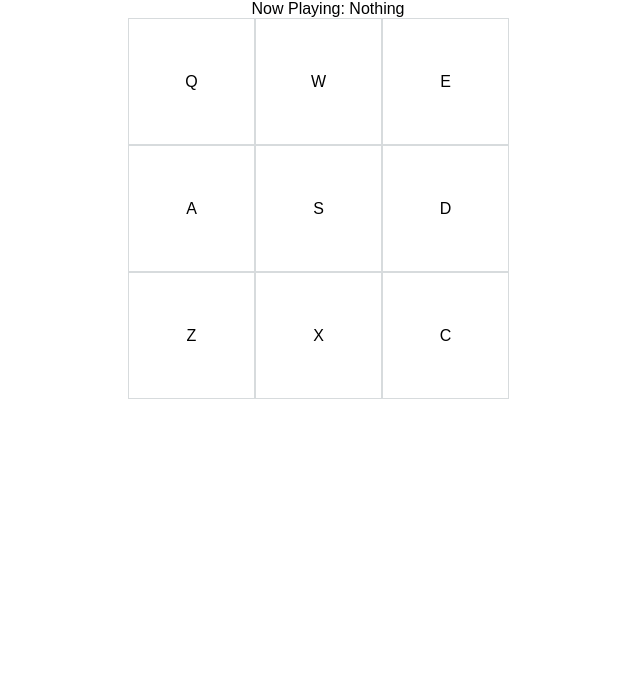
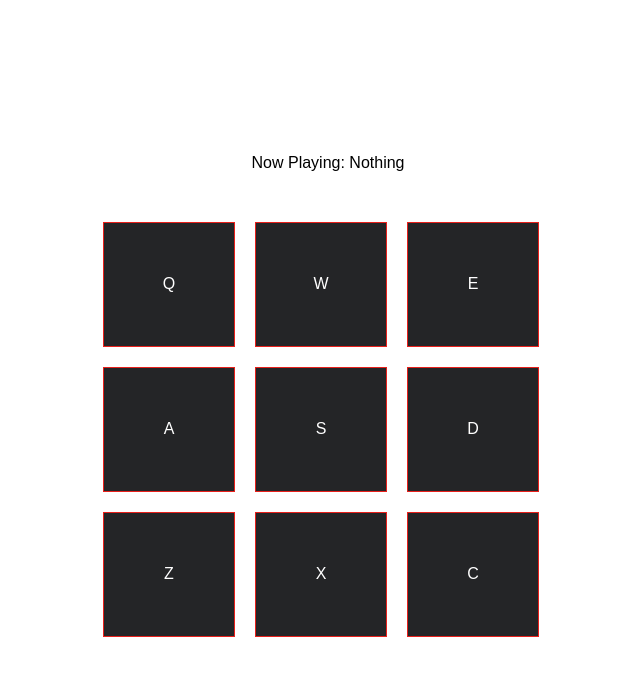
Before and after one commit to michaelignacio/drum-machine, a React (Create React App) app: page / in a window 1280 px wide. Shown: the top 676 px of the page, without its empty margins (312-952 px from the left). Built offline with nearby package versions, Linux system fonts and the light colour scheme.

Commit message:
Updated styles

```diff
--- a/src/App.css
+++ b/src/App.css
@@ -27,29 +27,40 @@
   to { transform: rotate(360deg); }
 }
 
-.drum-machine {
-  /*display: flex;*/
-  /*justify-content: center;*/
+body {
+  min-height: 100vh;
 }
 
-.App {
+body {
   display: flex;
   justify-content: center;
-  /*align-items: center;
-  height: 100%;*/
+  align-items: center;
 }
 
 .drum-pad {
-  width: 125px;
+  width: 132px;
   height: 125px;
-  border: 1px solid #D7DBDD;
+  border: 2px solid #D7DBDD;
   display: flex;
   align-items: center;
   justify-content: center;
+  margin: 10px;
+  font-size: 1em;
 }
 
 .drum-pad-area {
   display: flex;
   flex-wrap: wrap;
-  width: 400px;
+  width: 470px;
 }
+
+#display {
+  margin-bottom: 40px;
+}
+
+.drum-pad {
+  background-color: #242527;
+  border-color: #E7201B;
+  color: #fff;
+  border: 1px solid #e7201b;
+}
--- a/src/DrumPad.js
+++ b/src/DrumPad.js
@@ -33,7 +33,7 @@ class DrumPad extends Component {
 
   render() {
     return (
-      <div
+      <button
         className="drum-pad"
         id={this.props.id}
         onClick={this.handleClick}
@@ -46,7 +46,7 @@ class DrumPad extends Component {
           className="clip"
         >
         </audio>
-      </div>
+      </button>
     );
   }
 }
```
